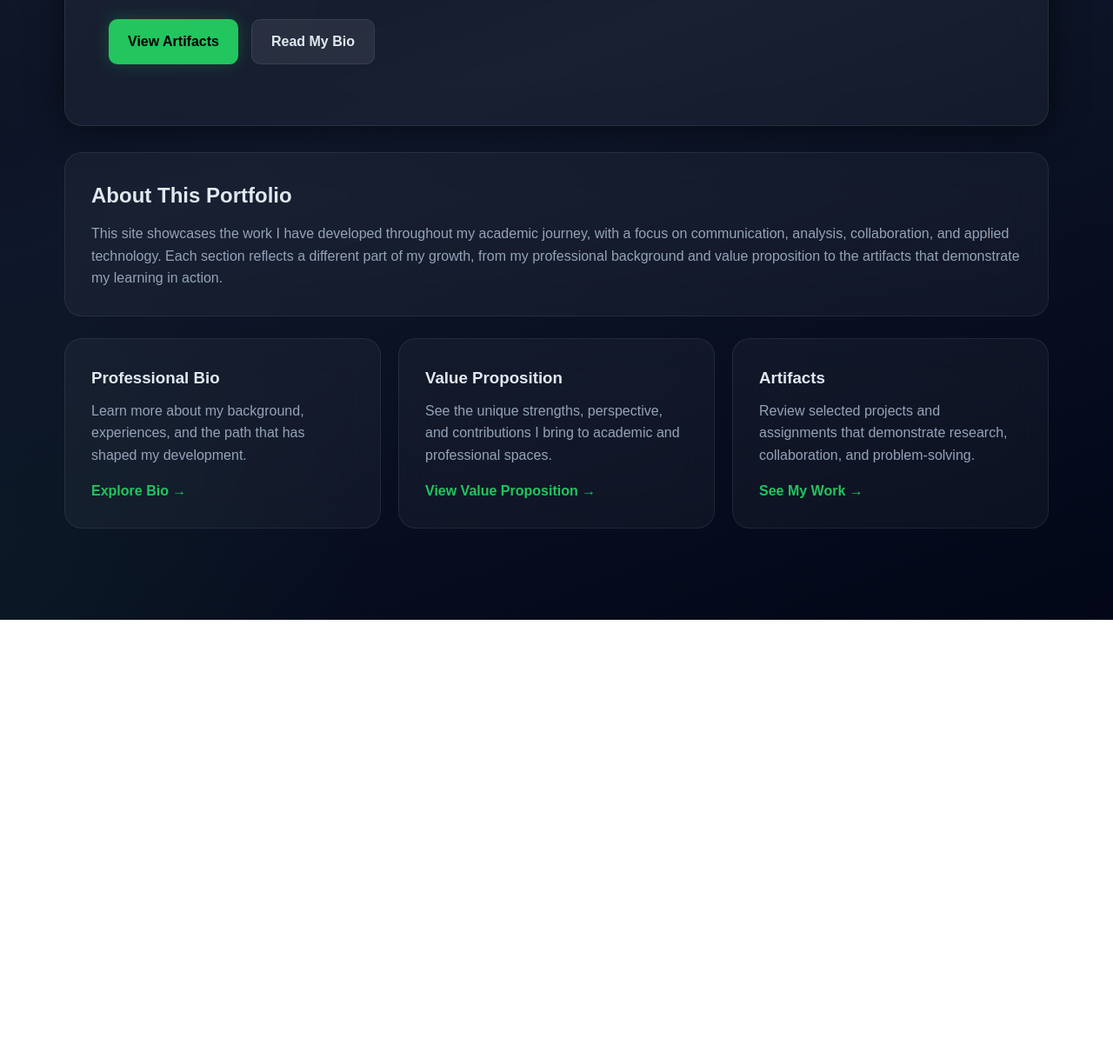
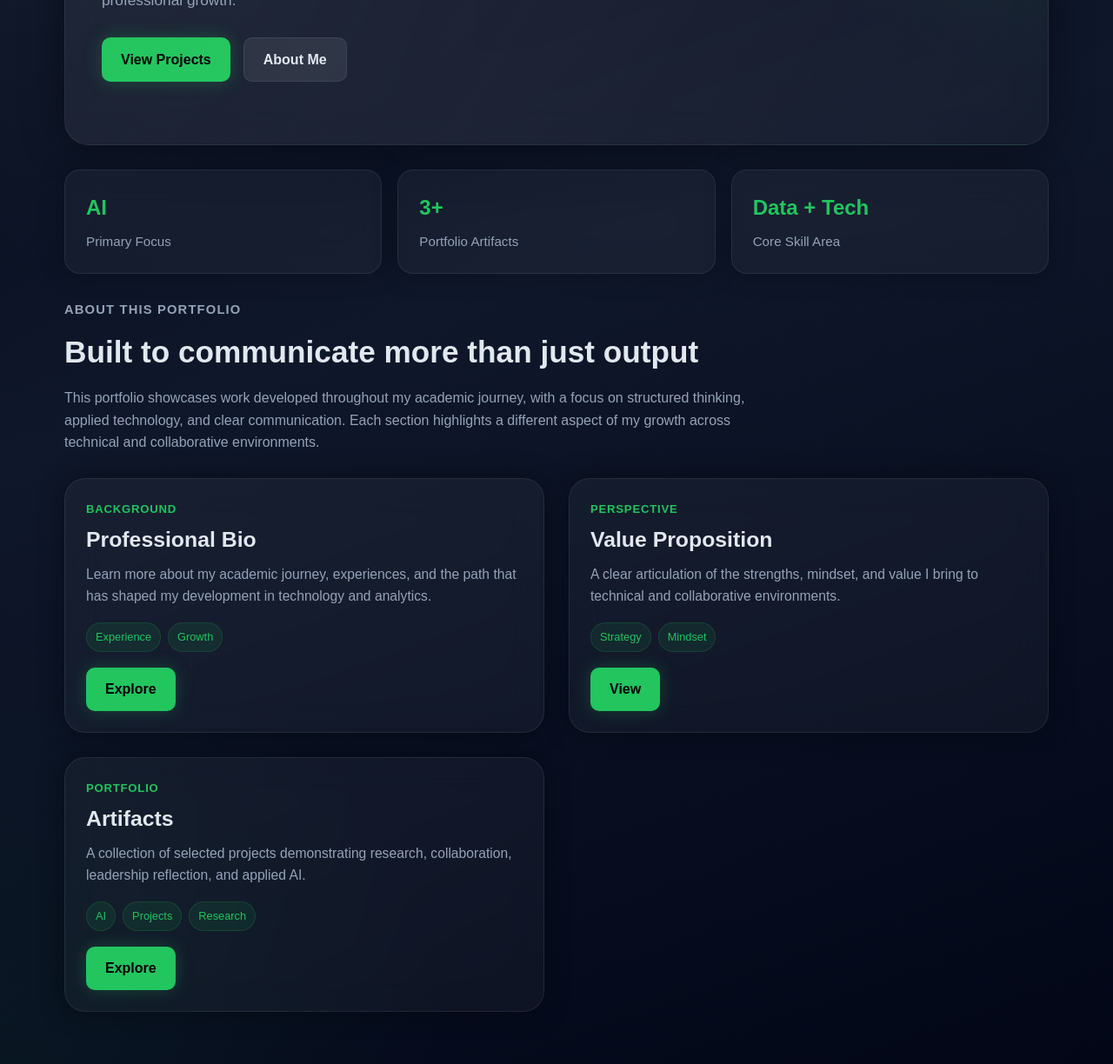
Before and after one commit to suinoik/suinoik.github.io, a plain HTML site: page index.html in a window 1280 px wide. Shown: the part 424-1648 px from the top of the page at 87% size. Before the commit the page ends 1137 px from the top, so only its background shows below. Drawn offline with Linux system fonts and the light colour scheme.

Commit message:
Refactor index.html structure and content
Updated navigation and hero section for improved layout and clarity.

```diff
--- a/index.html
+++ b/index.html
@@ -4,7 +4,7 @@
   <meta charset="UTF-8">
   <meta name="viewport" content="width=device-width, initial-scale=1.0">
   <title>Suino Ikhioda | Digital Portfolio</title>
-  <link rel="stylesheet" href="style.css?v=3">
+  <link rel="stylesheet" href="style.css">
 </head>
 <body>
 
@@ -22,50 +22,120 @@
   </nav>
 
   <main class="container">
-    <section class="hero">
-      <div class="hero-text">
-        <p class="eyebrow">Digital Portfolio</p>
+
+    <!-- HERO -->
+    <section class="startup-hero">
+      <div class="startup-hero-badge">Digital Portfolio</div>
+
       <h1>Suino Ikhioda</h1>
-        <p class="subtitle">
-  I am an emerging technology professional with interests in analytics, artificial intelligence, and software-driven problem solving. This portfolio highlights my academic work, collaborative projects, and professional growth.
+
+      <p class="startup-hero-subtitle">
+        Emerging technology professional focused on artificial intelligence, analytics, and software-driven problem solving.
+        This portfolio highlights my academic work, collaborative projects, and professional growth.
       </p>
 
-        <div class="hero-buttons">
-          <a href="artifacts.html" class="btn btn-primary">View Artifacts</a>
-          <a href="bio.html" class="btn btn-secondary">Read My Bio</a>
-        </div>
+      <div class="startup-hero-actions">
+        <a href="artifacts.html" class="btn btn-primary">View Projects</a>
+        <a href="bio.html" class="btn btn-secondary">About Me</a>
       </div>
     </section>
 
-    <section class="card intro-card">
-      <h2>About This Portfolio</h2>
+    <!-- METRICS -->
+    <section class="metrics-row">
+      <div class="metric-card">
+        <span class="metric-number">AI</span>
+        <span class="metric-label">Primary Focus</span>
+      </div>
+      <div class="metric-card">
+        <span class="metric-number">3+</span>
+        <span class="metric-label">Portfolio Artifacts</span>
+      </div>
+      <div class="metric-card">
+        <span class="metric-number">Data + Tech</span>
+        <span class="metric-label">Core Skill Area</span>
+      </div>
+    </section>
+
+    <!-- SECTION INTRO -->
+    <section class="section-intro">
+      <p class="section-kicker">About this portfolio</p>
+      <h2>Built to communicate more than just output</h2>
       <p>
-        This site showcases the work I have developed throughout my academic journey, with a focus on
-        communication, analysis, collaboration, and applied technology. Each section reflects a different
-        part of my growth, from my professional background and value proposition to the artifacts that
-        demonstrate my learning in action.
+        This portfolio showcases work developed throughout my academic journey, with a focus on
+        structured thinking, applied technology, and clear communication. Each section highlights
+        a different aspect of my growth across technical and collaborative environments.
       </p>
     </section>
 
-    <section class="highlights">
-      <div class="card highlight-card">
+    <!-- PRODUCT-STYLE NAV CARDS -->
+    <section class="artifact-grid">
+
+      <!-- BIO -->
+      <article class="artifact-product">
+        <div class="artifact-content">
+          <p class="artifact-label">Background</p>
           <h3>Professional Bio</h3>
-        <p>Learn more about my background, experiences, and the path that has shaped my development.</p>
-        <a href="bio.html" class="text-link">Explore Bio →</a>
+
+          <p class="artifact-summary">
+            Learn more about my academic journey, experiences, and the path that has shaped my development in technology and analytics.
+          </p>
+
+          <div class="artifact-tags">
+            <span>Experience</span>
+            <span>Growth</span>
           </div>
 
-      <div class="card highlight-card">
+          <div class="artifact-actions">
+            <a href="bio.html" class="btn btn-primary">Explore</a>
+          </div>
+        </div>
+      </article>
+
+      <!-- VALUE -->
+      <article class="artifact-product">
+        <div class="artifact-content">
+          <p class="artifact-label">Perspective</p>
           <h3>Value Proposition</h3>
-        <p>See the unique strengths, perspective, and contributions I bring to academic and professional spaces.</p>
-        <a href="value.html" class="text-link">View Value Proposition →</a>
+
+          <p class="artifact-summary">
+            A clear articulation of the strengths, mindset, and value I bring to technical and collaborative environments.
+          </p>
+
+          <div class="artifact-tags">
+            <span>Strategy</span>
+            <span>Mindset</span>
           </div>
 
-      <div class="card highlight-card">
+          <div class="artifact-actions">
+            <a href="value.html" class="btn btn-primary">View</a>
+          </div>
+        </div>
+      </article>
+
+      <!-- ARTIFACTS -->
+      <article class="artifact-product">
+        <div class="artifact-content">
+          <p class="artifact-label">Portfolio</p>
           <h3>Artifacts</h3>
-        <p>Review selected projects and assignments that demonstrate research, collaboration, and problem-solving.</p>
-        <a href="artifacts.html" class="text-link">See My Work →</a>
+
+          <p class="artifact-summary">
+            A collection of selected projects demonstrating research, collaboration, leadership reflection, and applied AI.
+          </p>
+
+          <div class="artifact-tags">
+            <span>AI</span>
+            <span>Projects</span>
+            <span>Research</span>
           </div>
+
+          <div class="artifact-actions">
+            <a href="artifacts.html" class="btn btn-primary">Explore</a>
+          </div>
+        </div>
+      </article>
+
     </section>
+
   </main>
 
 </body>
```
Lines whose indentation alone changed are shown as unchanged.
